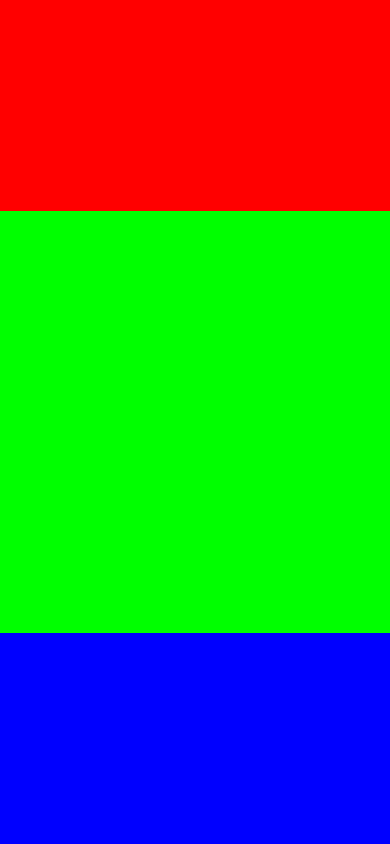
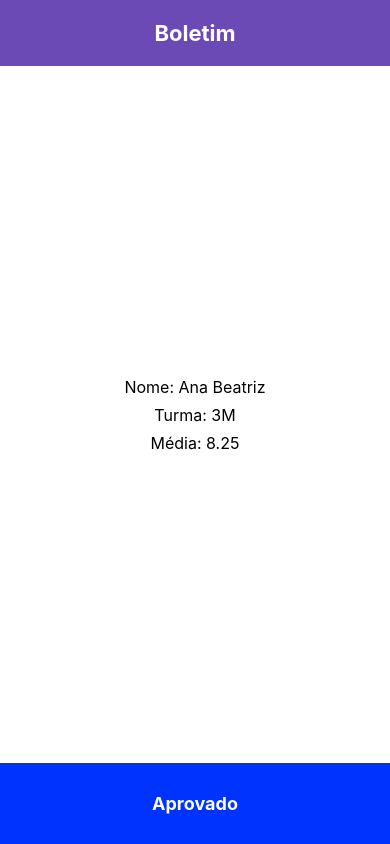
Before and after one commit to Bianca2217/mob_bianca, a React Native app in the folder app-laboratorio/: screen / in a window 390 px wide. Built offline with nearby package versions, Linux system fonts and the light colour scheme.

Commit message:
exercíco 05

```diff
--- a/app-laboratorio/App.js
+++ b/app-laboratorio/App.js
@@ -1,11 +1,48 @@
-import { StyleSheet, View } from 'react-native';
+import { StyleSheet, Text, View } from 'react-native';
+
+const aluno = {
+  nome: 'Ana Beatriz',
+  turma: '3M',
+  nota1: 7.5,
+  nota2: 9.0,
+};
+
+function calcularMedia(a) {
+  return (a.nota1 + a.nota2) / 2;
+}
+
+function situacao(media) {
+  if (media >= 6) {
+    return 'Aprovado';
+  }
+  return 'Em recuperação';
+}
 
 export default function App() {
+  const media = calcularMedia(aluno);
+
   return (
     <View style={styles.tela}>
-      <View style={styles.caixa1} />
-      <View style={styles.caixa2} />
-      <View style={styles.caixa3} />
+
+      {/* TOPO */}
+      <View style={styles.topo}>
+        <Text style={styles.titulo}>Boletim</Text>
+      </View>
+
+      {/* MEIO */}
+      <View style={styles.meio}>
+        <Text style={styles.linha}>Nome: {aluno.nome}</Text>
+        <Text style={styles.linha}>Turma: {aluno.turma}</Text>
+        <Text style={styles.linha}>Média: {media}</Text>
+      </View>
+
+      {/* RODAPÉ */}
+      <View style={styles.rodape}>
+        <Text style={styles.situacao}>
+          {situacao(media)}
+        </Text>
+      </View>
+
     </View>
   );
 }
@@ -13,20 +50,42 @@ export default function App() {
 const styles = StyleSheet.create({
   tela: {
     flex: 1,
+    backgroundColor: '#fff',
   },
 
-  caixa1: {
-    flex: 1,
-    backgroundColor: '#ff0000',
+  topo: {
+    padding: 20,
+    backgroundColor: '#6c4ab6',
+    alignItems: 'center',
   },
 
-  caixa2: {
-    flex: 2,
-    backgroundColor: '#00ff00',
+  titulo: {
+    fontSize: 22,
+    fontWeight: 'bold',
+    color: '#fff',
   },
 
-  caixa3: {
+  meio: {
     flex: 1,
-    backgroundColor: '#0000ff',
+    justifyContent: 'center',
+    alignItems: 'center',
+    padding: 20,
+    gap: 8,
+  },
+
+  linha: {
+    fontSize: 16,
+  },
+
+  rodape: {
+    backgroundColor: '#0033fe',
+    padding: 30,
+    alignItems: 'center',
+  },
+
+  situacao: {
+    fontSize: 18,
+    fontWeight: 'bold',
+    color: '#fff',
   },
 });
```
